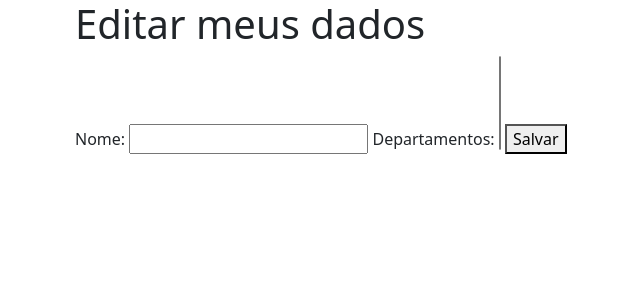
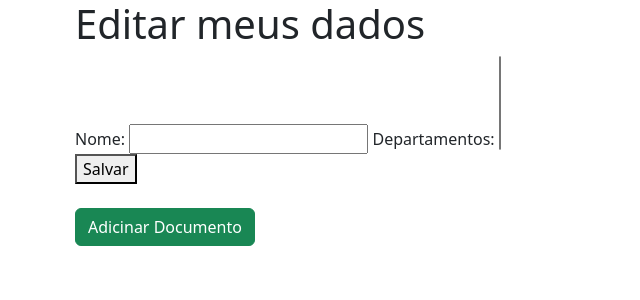
Before and after one commit to Marcos-Dambulene/gestao_RH_, a Django app: page /funcionarios/novo/ in a window 1280 px wide. Shown: the top 300 px of the page, without its empty margins (7-647 px from the left). Run offline with Django 4.2, Linux system fonts and the light colour scheme; data that the repository does not hold is empty; parts of the project's set-up code (start-up, migrations or seed data) failed here and were passed over; some libraries are stand-ins or nearby versions.

Commit message:
Crud de Documentos

```diff
--- a/apps/documentos/models.py
+++ b/apps/documentos/models.py
@@ -1,7 +1,12 @@
 from django.db import models
 from apps.funcionarios.models import Funcionario
+
+
 class Documento(models.Model):
     descricao = models.CharField(max_length=100)
     pertence = models.ForeignKey(Funcionario, on_delete=models.PROTECT)
+    arquivo = models.FileField(upload_to='documentos')
+
+
     def __str__(self):
         return self.descricao
--- /dev/null
+++ b/apps/documentos/urls.py
@@ -0,0 +1,9 @@
+from django.urls import path
+from .views import DocumentoCreate
+
+
+urlpatterns = [
+
+    path('novo/', DocumentoCreate.as_view(), name = 'create_documento'),
+
+]
--- a/apps/funcionarios/templates/funcionarios/funcionario_form.html
+++ b/apps/funcionarios/templates/funcionarios/funcionario_form.html
@@ -7,7 +7,13 @@
 <form method="post">
     {%  csrf_token %}
     {{ form|bootstrap }}
-
+<br>
     <button type="submit">Salvar</button>
 </form>
+
+<br>
+<a href="{% url 'create_documento' %}" class="btn btn-success">
+    Adicinar Documento
+</a>
+
 {% endblock %}
--- a/gestao_rh/settings.py
+++ b/gestao_rh/settings.py
@@ -1,3 +1,4 @@
+import os.path
 from pathlib import Path
 
 # Build paths inside the project like this: BASE_DIR / 'subdir'.
@@ -110,6 +111,10 @@ STATICFILES_DIRS = [
     BASE_DIR / "static",
 ]
 
+MEDIA_URL = '/media/'
+
+MEDIA_ROOT = os.path.join(BASE_DIR, "media")
+
 LOGIN_REDIRECT_URL = 'home'
 
 LOGOUT_REDIRECT_URL = 'login'
--- a/gestao_rh/urls.py
+++ b/gestao_rh/urls.py
@@ -1,11 +1,14 @@
 from django.contrib import admin
 from django.urls import path, include
+from django.conf import settings
+from django.conf.urls.static import static
 
 urlpatterns = [
     path('', include('apps.core.urls')),
     path('funcionarios/', include('apps.funcionarios.urls')),
     path('departamentos/', include('apps.departamentos.urls')),
     path('empresa/', include('apps.empresas.urls')),
+    path('documento/', include('apps.documentos.urls')),
     path('admin/', admin.site.urls),
     path('accounts/', include('django.contrib.auth.urls')),
-]
+]   + static(settings.MEDIA_URL, document_root=settings.MEDIA_ROOT)
```
Also changed, not shown: apps/documentos/templates/documentos/documento_form.html (added, +10 -0 lines), apps/documentos/views.py (+6 -2 lines), apps/documentos/migrations/0004_documento_arquivo.py (added), 4 other files.
